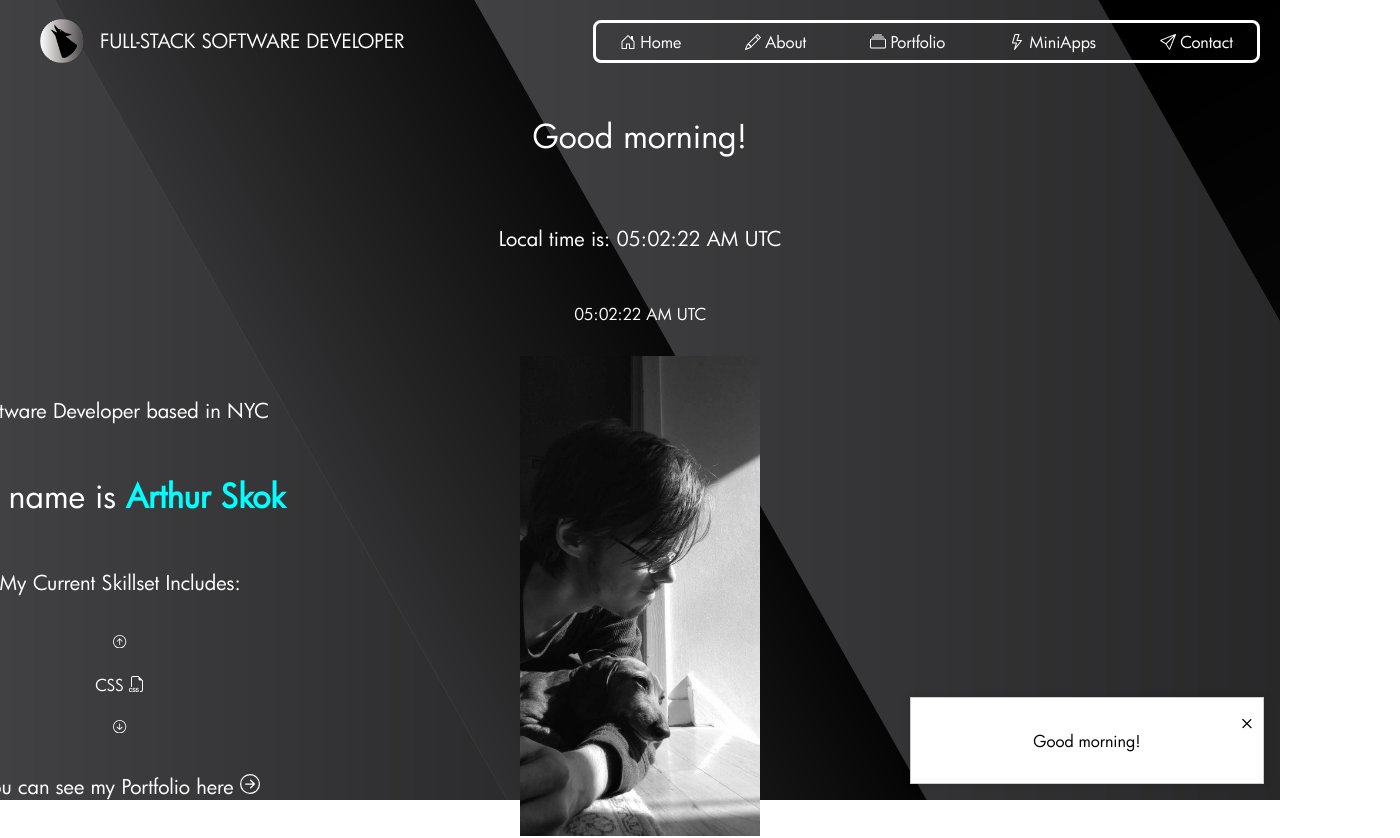
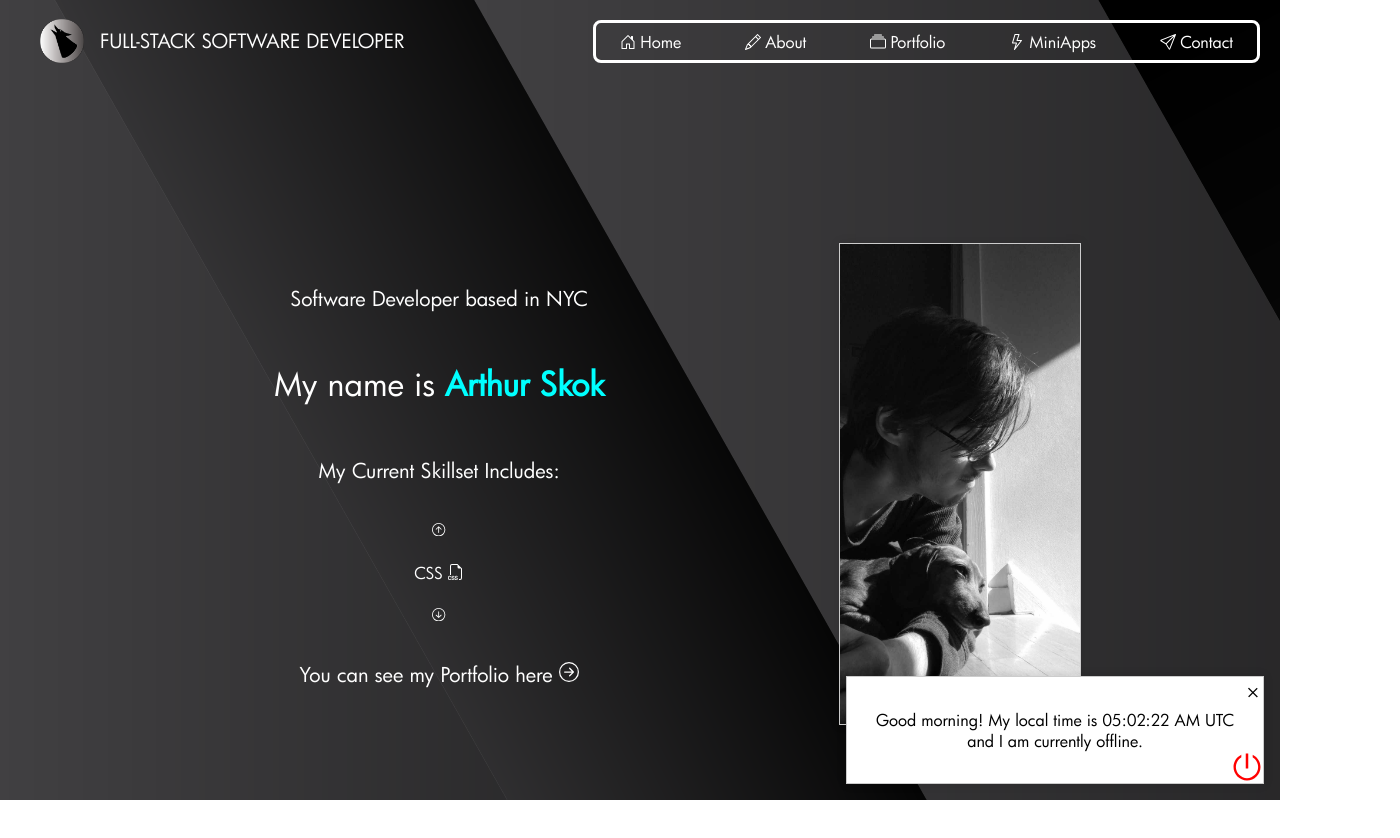
Before and after one commit to ArthurSkok/personal-website, a React (Create React App) app: page / in a window 1280 px wide. Shown: the top 838 px of the page, 1400 px wide, since content can reach past the window. Built offline with nearby package versions, Linux system fonts and the light colour scheme.

Commit message:
Editing popup and availability logic

```diff
--- a/src/Pages/Home.css
+++ b/src/Pages/Home.css
@@ -6,6 +6,7 @@
     justify-content: space-between;
     align-items: center;
     color:white;
+    padding:10rem;
   }
   .Header-Middle {
     display: flex;
@@ -38,6 +39,8 @@
   .Portrait {
     width:15rem;
     height:30rem;
+    border: 0.1rem solid #ccc;
+    box-shadow: 0 0 10px rgba(0, 0, 0, 0.1);
   }
   .End-Div{
     width: 30rem;
--- a/src/Pages/Home.js
+++ b/src/Pages/Home.js
@@ -12,6 +12,9 @@ import {
   AiOutlinePython,
   AiOutlineHtml5,
   AiOutlineAmazon,
+  AiOutlineMoon,
+  AiOutlineSun,
+  AiOutlinePoweroff,
 } from "react-icons/ai";
 import background from "../Assets/slide.png";
 import bird from "../Assets/Bird.jpg";
@@ -21,14 +24,37 @@ import Popup from "./Popup";
 
 const Header = () => {
   const [timeSpentOnPage, setTimeSpentOnPage] = useState(0); // in milliseconds
-  const [localTime, setLocalTime] = useState("");
+  const [localTime, setLocalTime] = useState(""); // remove later when debugging is no longer necessary
   const [easternTime, setEasternTime] = useState("");
   const [welcomeMessage, setWelcome] = useState(" ");
   const [showPopup, setShowPopup] = useState(true);
-  const PopupText = `${welcomeMessage}`;
+  const [availabilityState, setAvailability] = useState(false);
+  const [availabilityIcon, setIcon] = useState(<AiOutlinePoweroff />);
+  const PopupText = (
+    <span>
+      {`${welcomeMessage} My local time is ${easternTime} and I am currently `}
+      {availabilityIcon}
+    </span>
+  );
   const handleClosePopup = () => {
     setShowPopup(false);
   };
+  useEffect(() => {
+    setIcon(
+      availabilityState ? (
+        <span>
+          online!
+          <AiOutlinePoweroff className="Indicator Indicator-Online" />
+        </span>
+      ) : (
+        <span>
+          offline.
+          <AiOutlinePoweroff className="Indicator Indicator-Offline" />
+        </span>
+      )
+    );
+  }, [availabilityState]);
+
   useEffect(() => {
     const updateTime = () => {
       const date = new Date();
@@ -38,19 +64,23 @@ const Header = () => {
         second: "2-digit",
         timeZoneName: "short",
       };
-      const formatter = new Intl.DateTimeFormat("en-US", options);
-      const formattedTime = formatter.format(new Date());
-      setLocalTime(formattedTime); // We're using this variable to determine the welcome message
+      const formatter = new Intl.DateTimeFormat("en-US", options); // using this for both eastern time and local time formats, do not delete
+      const formattedTime = formatter.format(new Date()); // We're using this variable to determine the welcome message, remove later when debugging is no longer necessary
+      setLocalTime(formattedTime); // remove later when debugging is no longer necessary
       const NYTime = moment(date.toISOString()).tz("America/New_York").toDate(); // Converting the local time from the previously called date object to eastern time to determine availability
       setEasternTime(formatter.format(NYTime));
+
       const hourVar = String(date.getHours()).padStart(2, "0");
+      const myHour = NYTime.getHours();
       setWelcome(
+        // Welcome var based off of the LOCAL time not EST, JS coerces hourVar here back into a number/int value
         hourVar > 18
           ? "Good evening!"
           : hourVar < 12
           ? "Good morning!"
           : "Good afternoon!"
       );
+      setAvailability(myHour > 20 ? false : myHour < 12 ? false : true);
     };
 
     updateTime();
@@ -62,9 +92,6 @@ const Header = () => {
   return (
     <>
       <div className="Header">
-        <p className="Welcome-Var">{welcomeMessage}</p>
-        <p className="Time-Var">Local time is: {localTime}</p>
-        <p className="My-Time">{easternTime}</p>
         <div className="Header-Middle">
           <div className="Welcome-Div">
             <p className="Time-Var">Software Developer based in NYC</p>
@@ -101,7 +128,6 @@ const Header = () => {
               className="Portrait"
             ></img>
           </div>
-          <div className="End-Div"></div>
         </div>
       </div>
       <Popup show={showPopup} onClose={handleClosePopup} input={PopupText} />
--- a/src/Pages/Popup.css
+++ b/src/Pages/Popup.css
@@ -1,20 +1,36 @@
-/* Popup.css */
-.popup {
+
+.Popup {
     position: fixed;
     bottom: 1rem;
     right: 1rem;
-    width: 20rem;
+    width: 24rem;
     padding: 1rem;
     background-color: #fff;
     border: 0.1rem solid #ccc;
     box-shadow: 0 0 10px rgba(0, 0, 0, 0.1);
     z-index: 10; /*not needed yet, only to place the popup on top of any pre-existing graphic*/
+    font-size: 1em;
+    text-align: center;
   }
 
-  .popup .close {
+  .Popup .Close {
     position: absolute;
-    top: 10px;
-    right: 10px;
-    font-size: 20px;
+    top: 0rem;
+    right: 0.25rem;
+    font-size: 1.25rem;
     cursor: pointer;
   }
+  .Indicator {
+    font-size:2rem;
+    padding-left: 1rem;
+    margin-top: 1rem;
+    position: absolute;
+    bottom: 0rem;
+    right:0rem;
+  }
+  .Indicator-Offline {
+    color:red;
+  }
+  .Indicator-Online {
+    color:green;
+  }
--- a/src/Pages/Popup.js
+++ b/src/Pages/Popup.js
@@ -7,8 +7,8 @@ const Popup = ({ show, onClose, input }) => {
   }
 
   return (
-    <div className="popup">
-      <span className="close" onClick={onClose}>
+    <div className="Popup">
+      <span className="Close" onClick={onClose}>
         &times;
       </span>
       <p>{input}</p>
```
